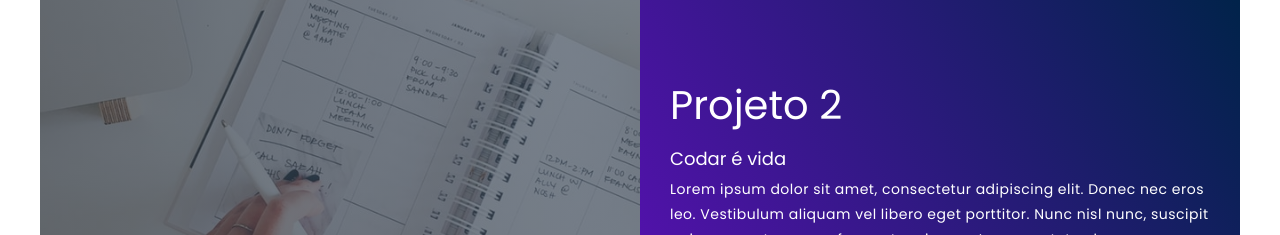
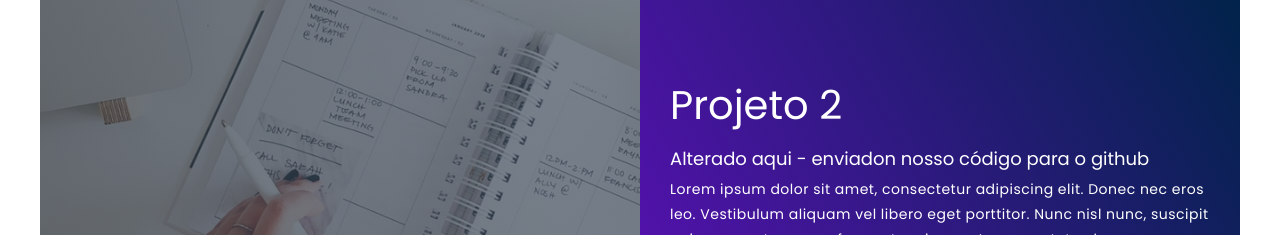
Before and after one commit to Manoel-Moreira/Portfolio-manoel, a plain HTML site: page index.html in a window 1280 px wide. Shown: the part 1587-1822 px from the top of the page. Drawn offline with Linux system fonts and the light colour scheme.

Commit message:
update project 2 descripton

```diff
--- a/index.html
+++ b/index.html
@@ -42,7 +42,7 @@
                 <div class="project-item">
                     <div class="project-info">
                         <h1>Projeto 2</h1>
-                        <h2>Codar é vida</h2>
+                        <h2>Alterado aqui - enviadon nosso código para o github</h2>
                         <p>Lorem ipsum dolor sit amet, consectetur adipiscing elit. Donec nec eros leo. Vestibulum
                             aliquam vel libero eget porttitor. Nunc nisl nunc, suscipit quis quam ut, congue fermentum
                             ipsum. In consectetur, leo a accumsan eleifend, tortor leo eleifend nunc, sed pulvinar neque
```
